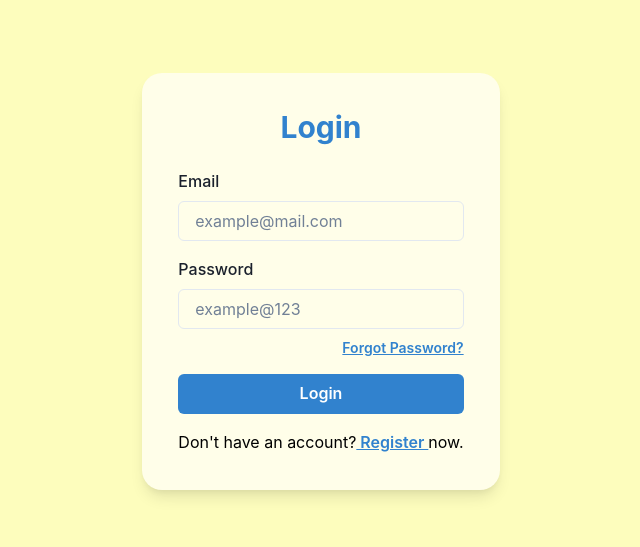
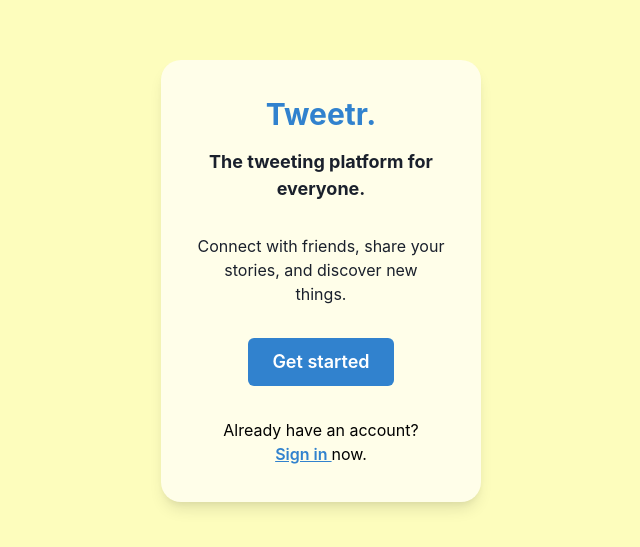
Before and after one commit to Aratrik-02/tweetr, a React (Create React App) app: page / in a window 1280 px wide. Shown: the part 119-666 px from the top of the page, without its empty margins (319-959 px from the left). Built offline with nearby package versions, Linux system fonts and the light colour scheme; no server answers.

Commit message:
Added landing page

```diff
--- /dev/null
+++ b/src/components/layout/Home.js
@@ -0,0 +1,33 @@
+import { Box, Center, Text, Button, Link, Heading} from '@chakra-ui/react'
+import { Link as RouterLink } from 'react-router-dom'
+import { LOGIN, REGISTER} from 'lib/routes'
+export default function Home(){
+
+  return (
+    <Center w="100%" h="100vh" bg="#FDFDBD">
+        <Box mx="1" maxW="xs" p="9" bg="#fffee9" boxShadow="lg"
+         borderRadius="20" align="center">
+            <Heading mb="4" size="lg" textAlign="center" color="blue.500">
+                Tweetr.
+            </Heading>
+            <Text fontSize="lg" fontWeight="bold" mb={8} align="center">
+              The tweeting platform for everyone.
+            </Text>
+            <Text fontSize="md" mb={8}>
+              Connect with friends, share your stories, and discover new things.
+            </Text>
+            <Button colorScheme="blue" size="lg" mb={4} as={RouterLink} to={REGISTER} alignItems="center">
+              Get started
+            </Button>
+            <Text fontSize="xlg" align="center" mt="4" color="black">Already have an account?<br/>
+                <Link to={LOGIN} color="blue.500"
+                    fontWeight={600}
+                    textDecor="underline"
+                    as={RouterLink}
+                > Sign in </Link>
+                now.
+            </Text>
+        </Box>
+    </Center>
+  )
+}
--- a/src/components/layout/Navbar.js
+++ b/src/components/layout/Navbar.js
@@ -12,9 +12,7 @@ export default function Navbar(){
       height="20"
       zIndex="3"
       justify="center"
-      // bg="#B5F1CC"
       bg="#FEFF86"
-      // borderBottom="3px solid"
       boxShadow='lg'
     >
         <Flex px="4" w="full" align="center" maxW="1200px" mx="6" >
--- a/src/lib/routes.js
+++ b/src/lib/routes.js
@@ -7,6 +7,7 @@ import Comments from "components/comments";
 import Profile from "components/profile";
 import Users from "components/users";
 import ForgotPassword from "components/auth/ForgotPassword";
+import Home from "components/layout/Home";
 export const ROOT="/";
 export const LOGIN="/login";
 export const REGISTER="/register";
@@ -18,7 +19,7 @@ export const PROFILE="/protected/profile/:id";
 export const COMMENTS="/protected/comments/:id";
 
 export const router=createBrowserRouter([
-    {path: ROOT,element: <Login/>},
+    {path: ROOT,element: <Home/>},
     {path: LOGIN,element: <Login/>},
     {path: REGISTER,element: <Register/>},
     {path: FORGOTPASS,element: <ForgotPassword/>},
```
Also changed, not shown: src/images/socialmedia.svg (added), src/images/tweetr.png (added).
